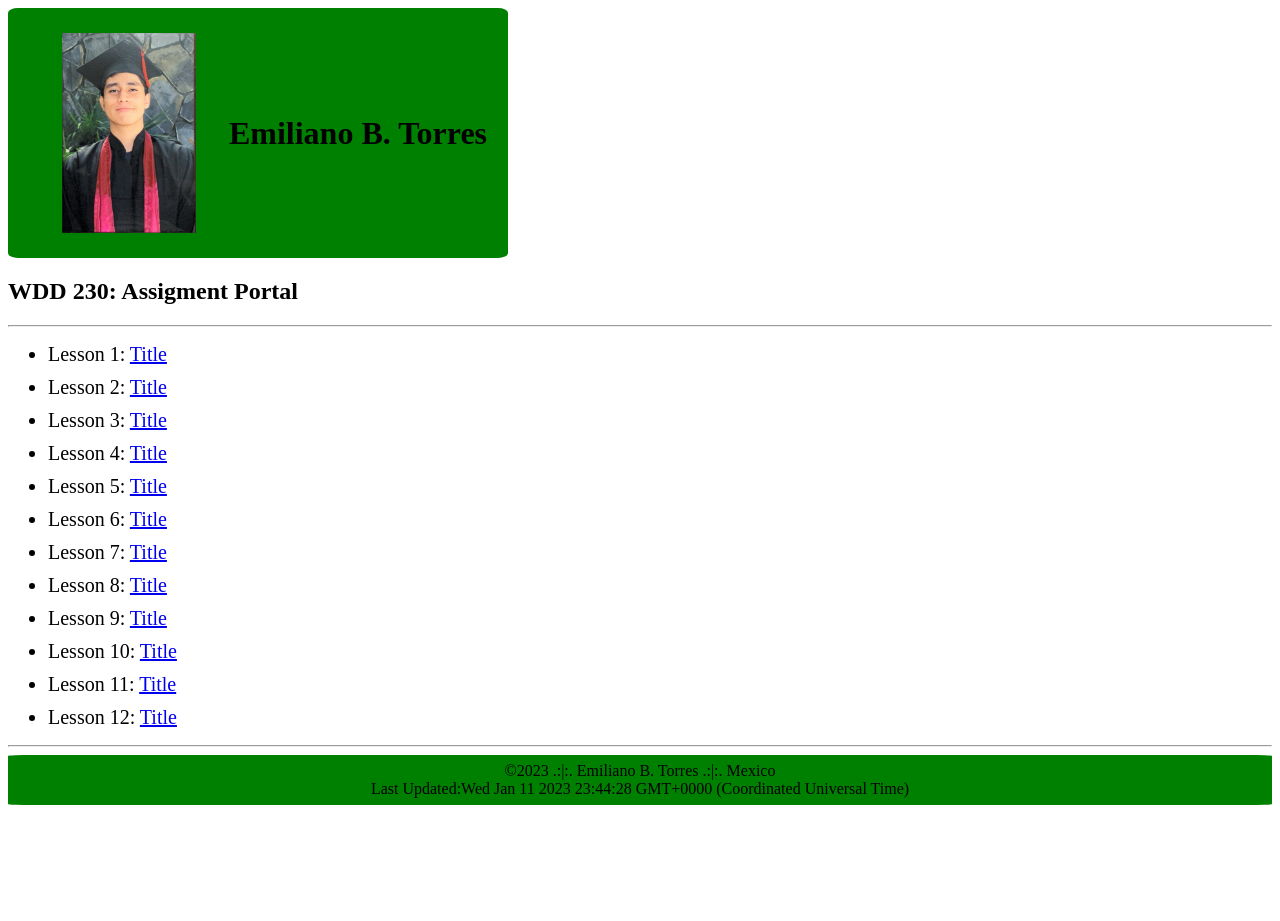
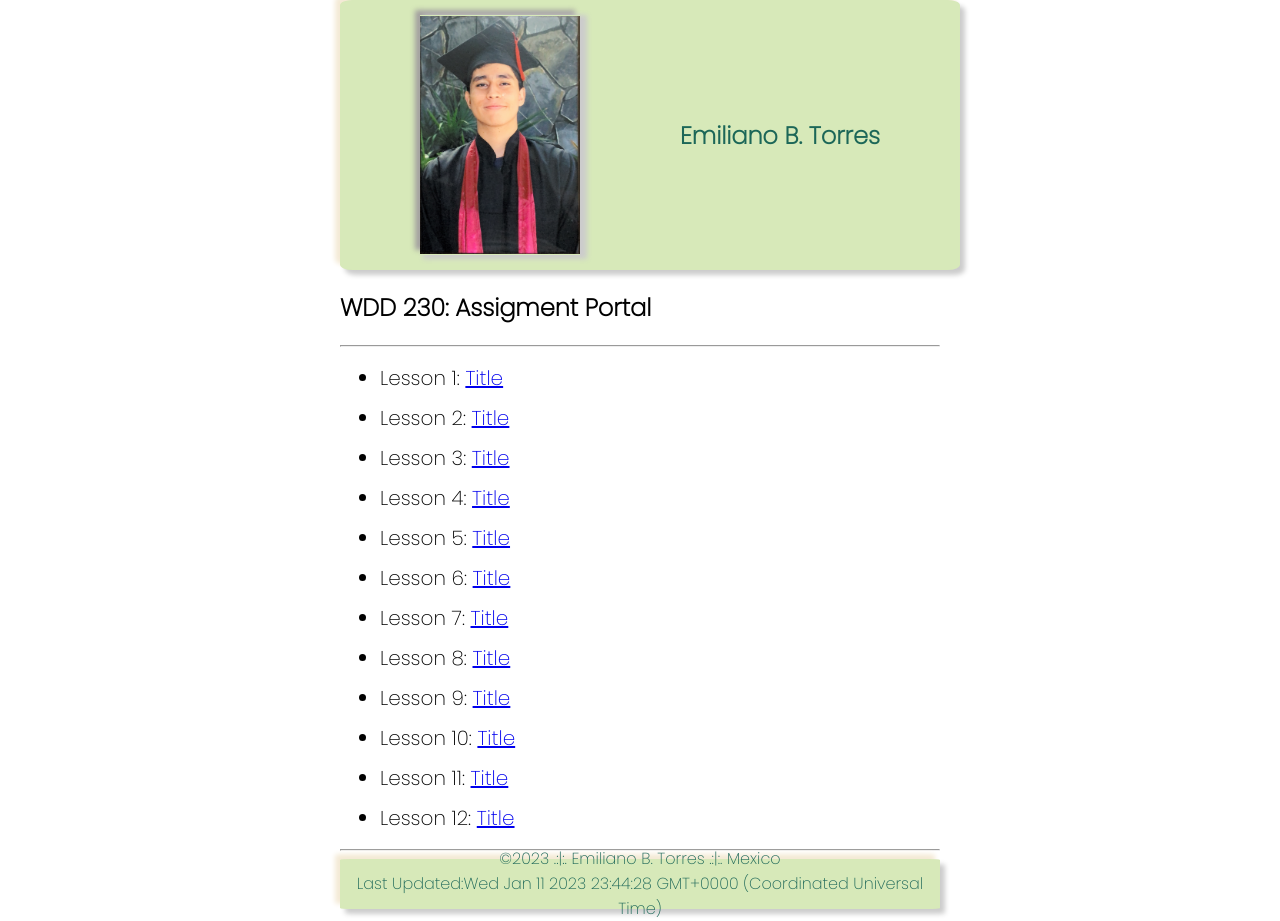
Before and after one commit to EmilianoTB/wdd230, a plain HTML site: page index.html in a window 1280 px wide. Before the commit the page ends 813 px from the top, so only its background shows below. Drawn offline with Linux system fonts and the light colour scheme.

Commit message:
fifth commit

```diff
--- a/index.html
+++ b/index.html
@@ -1,13 +1,16 @@
 <!DOCTYPE html>
 <html lang="en">
+
 <head>
   <meta charset="utf-8">
   <title>Emiliano Torres: Web Frontend Development Projects</title>
   <link rel="stylesheet" href="styles.css">
   <script src="script.js" async></script>
-    <meta name="description" content="Assignment portal for Emiliano Torres in WDD 230: Web Frontend Development at Brigham Young University - Idaho">
+  <meta name="description"
+    content="Assignment portal for Emiliano Torres in WDD 230: Web Frontend Development at Brigham Young University - Idaho">
   <meta name="viewport" content="width=device-width, initial-scale=1">
 </head>
+
 <body>
 
     <div id="rectangle">
@@ -41,8 +44,10 @@
 
     <footer>
       <div class="rectangle_footer">
-      <p align="center" >©<span id="currentYear"></span> .:|:. Emiliano B. Torres .:|:. Mexico <br> Last Updated:<span id="lastModified"></span></p>
+        <p>©<span id="currentYear"></span> .:|:. Emiliano B. Torres .:|:. Mexico <br> Last Updated:<span id="lastModified"></span></p>
       </div>
     </footer>
+
 </body>
+
 </html>
--- a/styles.css
+++ b/styles.css
@@ -1,26 +1,40 @@
+@import url('https://fonts.googleapis.com/css2?family=Poppins:wght@200&display=swap');
+
+body {
+    max-width: 600px;
+    margin: 0 auto;
+    font-family: 'Poppins', sans-serif;
+
+}
+
+
 #rectangle {
-    width: 500px;
+    width: 600px;
     height: 250px;
-    background-color: green;
+    background-color: #D7E9B9;
     display: flex;
     align-items: center;
     justify-content: center;
     border-radius: 2%;
+    box-shadow: 5px 5px 5px #ccc, -5px -5px 5px #F4EAD5;
+    padding: 10px;
 
   }
 
 
   #rectangle img {
-    width: 200px;
-    height: 200px;
+    width: 160px;
+    height: 240px;
     object-fit: contain;
+    box-shadow: 5px 2px 5px 2px #ccc, -5px -5px 5px #a29f9f;
   }
 
 
-  #rectangle p {
-  color: white;
-  font-size: 24px;
-  font-weight: bold;
+  #rectangle h1 {
+    color: #1C6758;
+    font-size: 24px;
+    font-weight: bold;
+    padding: 0px 0px 0px 100px; /* Controls position of the name */
   }
 
   ul {
@@ -35,9 +49,15 @@
   .rectangle_footer {
     width: 100%;
     height: 50px;
-    background-color: green;
+    background-color: #D7E9B9;
     display: flex;
     align-items: center;
     justify-content: center;
     border-radius: 2%;
+    text-align: center;
+    box-shadow: 5px 5px 5px #ccc, -5px -5px 5px #F4EAD5;
   }
+
+  footer p{
+    color: #1C6758;  /* Controls color of the text inside the footer */
+  }
```
Lines whose indentation alone changed are shown as unchanged.
